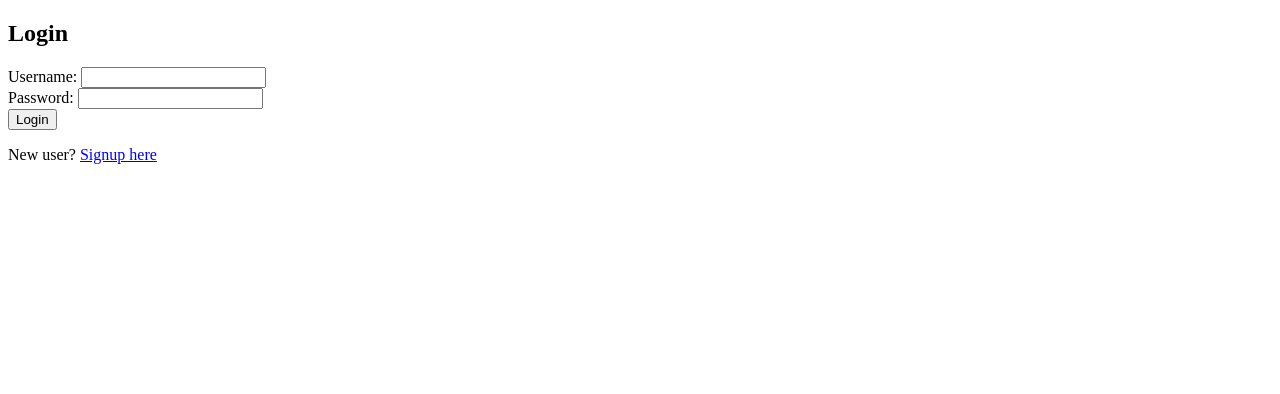
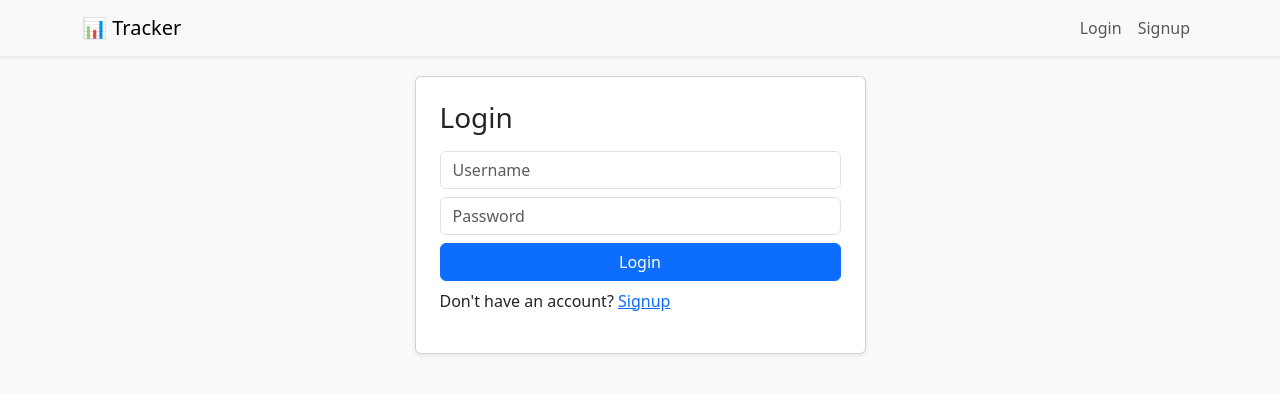
Before and after one commit to allnovice/tracker, a Flask app: page /login in a window 1280 px wide. Shown: the top 394 px of the page. Run offline with Flask 3, Linux system fonts and the light colour scheme; some libraries are stand-ins or nearby versions.

Commit message:
Update login.html

```diff
--- a/templates/login.html
+++ b/templates/login.html
@@ -1,15 +1,19 @@
-<!DOCTYPE html>
-<html>
-<body>
-<h2>Login</h2>
-{% if error %}
-<p style="color:red">{{ error }}</p>
-{% endif %}
-<form method="POST">
-  Username: <input type="text" name="username" required><br>
-  Password: <input type="password" name="password" required><br>
-  <button type="submit">Login</button>
-</form>
-<p>New user? <a href="/signup">Signup here</a></p>
-</body>
-</html>
+{% extends "base.html" %}
+{% block content %}
+<div class="row justify-content-center">
+    <div class="col-12 col-md-5">
+        <div class="card shadow-sm p-4">
+            <h3 class="mb-3">Login</h3>
+            {% if error %}
+            <div class="alert alert-danger">{{ error }}</div>
+            {% endif %}
+            <form method="post">
+                <input type="text" name="username" class="form-control mb-2" placeholder="Username" required>
+                <input type="password" name="password" class="form-control mb-2" placeholder="Password" required>
+                <button type="submit" class="btn btn-primary w-100">Login</button>
+            </form>
+            <p class="mt-2">Don't have an account? <a href="{{ url_for('signup') }}">Signup</a></p>
+        </div>
+    </div>
+</div>
+{% endblock %}
```
